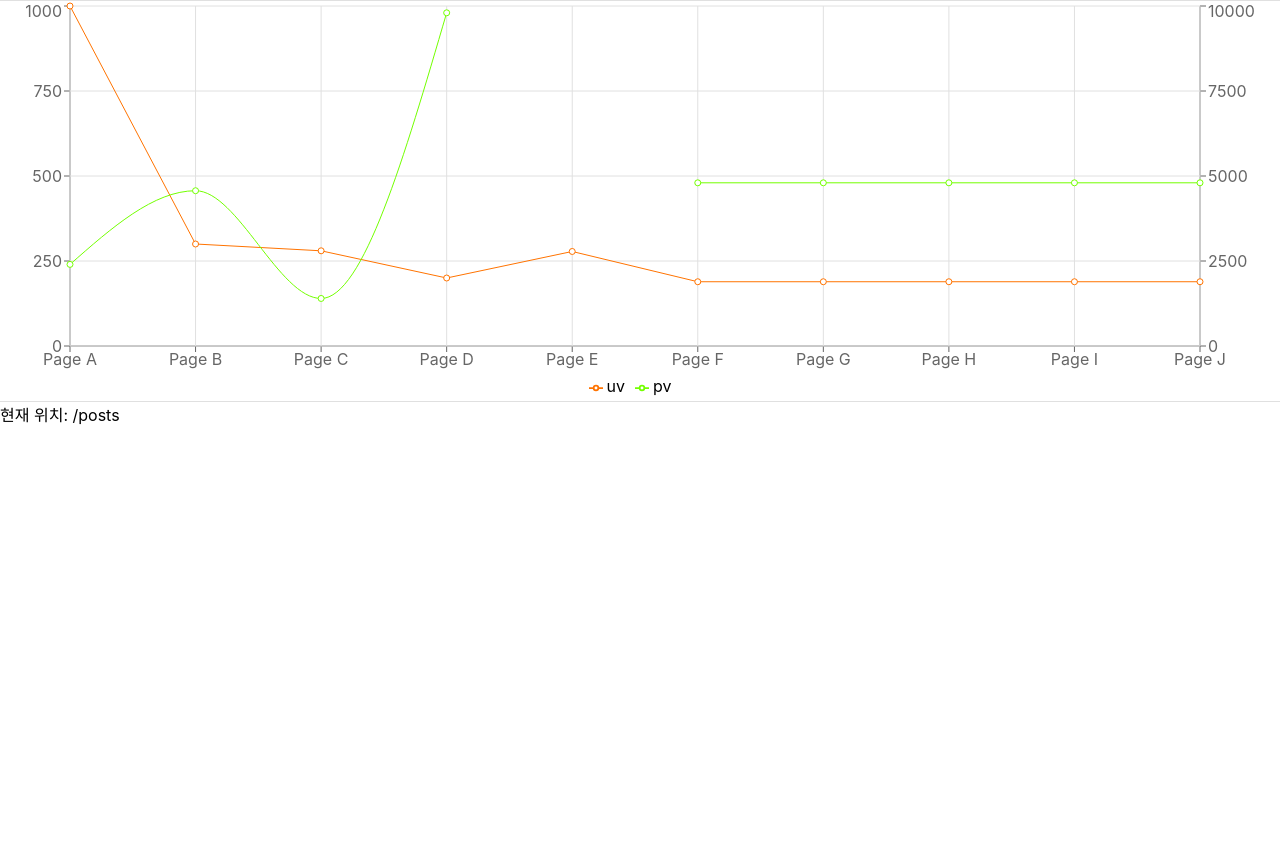
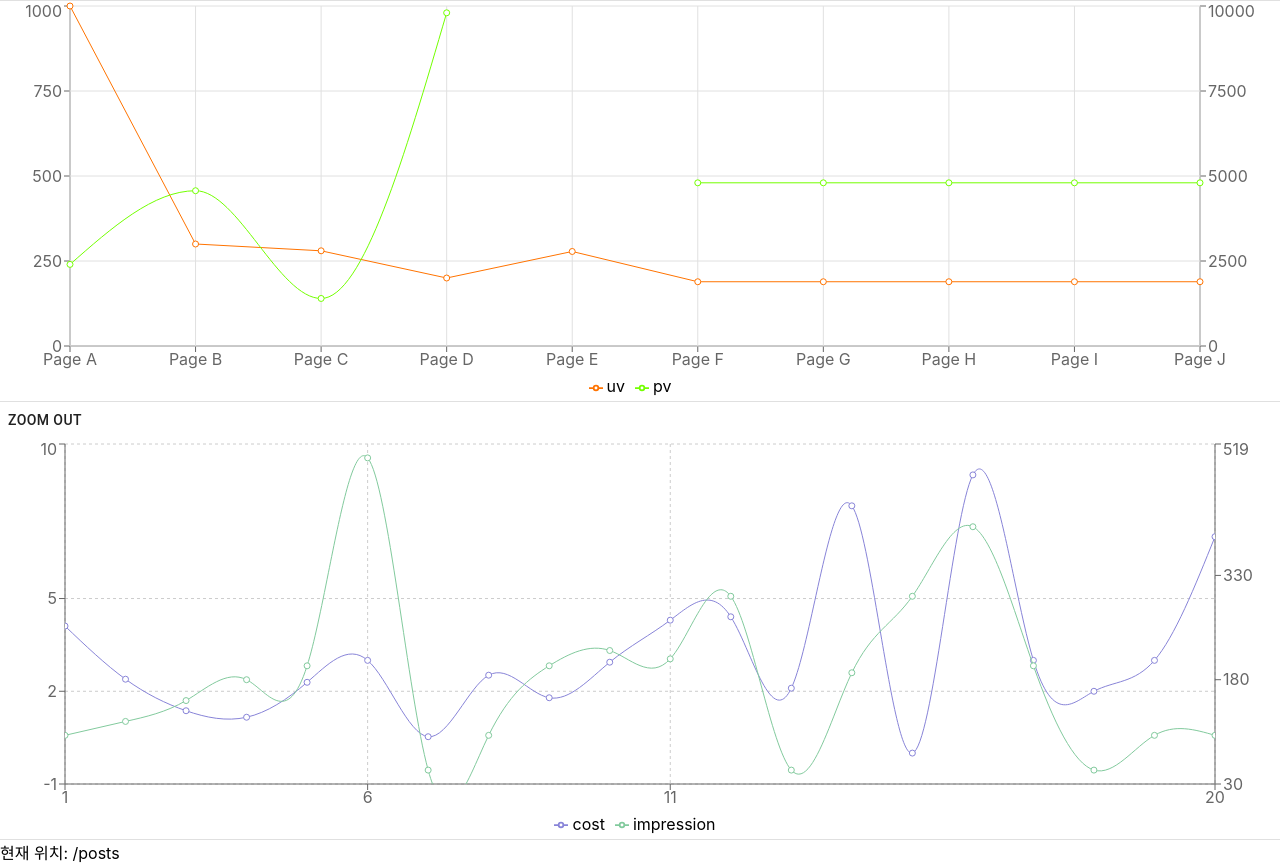
Before and after one commit to chinjja/react-router-demo, a React (Create React App) app: page /posts in a window 1280 px wide. Shown: the part 743-1607 px from the top of the page. Before the commit the page ends 1169 px from the top, so only its background shows below. Built offline with nearby package versions, Linux system fonts and the light colour scheme.

Commit message:
zoomable

```diff
--- a/src/App.tsx
+++ b/src/App.tsx
@@ -4,6 +4,7 @@ import { Home, About, Posts, NivoChart, ReChart } from './pages';
 import Menu from './components/Menu';
 import ShowPageInfo from './components/ShowPageInfo';
 import { Divider } from '@material-ui/core';
+import HighlightAndZoomLineChart from './pages/HighlightAndZoomLineChart';
 
 class App extends React.Component {
   render() {
@@ -18,6 +19,8 @@ class App extends React.Component {
         <Divider />
         <ReChart />
         <Divider />
+        <HighlightAndZoomLineChart />
+        <Divider />
         <ShowPageInfo/>
       </div>
     );
--- /dev/null
+++ b/src/pages/HighlightAndZoomLineChart.tsx
@@ -0,0 +1,176 @@
+import React, { PureComponent } from 'react';
+import Rechart, { LineChart, CartesianGrid, XAxis, YAxis, Tooltip, Line, ReferenceArea, AxisDomain, ResponsiveContainer, Legend } from 'recharts';
+import { Button } from '@material-ui/core';
+
+type DataKey = 'name' | 'cost' | 'impression';
+
+interface Data {
+    name: number;
+    cost: number;
+    impression: number;
+}
+
+const data: Data[] = [
+    { name: 1, cost: 4.11, impression: 100 },
+    { name: 2, cost: 2.39, impression: 120 },
+    { name: 3, cost: 1.37, impression: 150 },
+    { name: 4, cost: 1.16, impression: 180 },
+    { name: 5, cost: 2.29, impression: 200 },
+    { name: 6, cost: 3, impression: 499 },
+    { name: 7, cost: 0.53, impression: 50 },
+    { name: 8, cost: 2.52, impression: 100 },
+    { name: 9, cost: 1.79, impression: 200 },
+    { name: 10, cost: 2.94, impression: 222 },
+    { name: 11, cost: 4.3, impression: 210 },
+    { name: 12, cost: 4.41, impression: 300 },
+    { name: 13, cost: 2.1, impression: 50 },
+    { name: 14, cost: 8, impression: 190 },
+    { name: 15, cost: 0, impression: 300 },
+    { name: 16, cost: 9, impression: 400 },
+    { name: 17, cost: 3, impression: 200 },
+    { name: 18, cost: 2, impression: 50 },
+    { name: 19, cost: 3, impression: 100 },
+    { name: 20, cost: 7, impression: 100 },
+];
+
+const getAxisYDomain = (from: React.Key, to: React.Key, ref: DataKey, offset: number) => {
+    const refData = data.slice(Number(from) -1, Number(to));
+    let [bottom, top] = [refData[0][ref], refData[0][ref]];
+    refData.forEach(d => {
+        if(d[ref] > top) top = d[ref];
+        if(d[ref] < bottom) bottom = d[ref];
+    });
+
+    return [(bottom | 0) - offset, (top | 0) + offset];
+}
+
+interface HighlightAndZoomLineChartState {
+    data: Data[];
+    left: React.Key;
+    right: React.Key;
+    refAreaLeft: React.Key;
+    refAreaRight: React.Key;
+    top: AxisDomain;
+    bottom: AxisDomain;
+    top2: AxisDomain;
+    bottom2: AxisDomain;
+    animation: boolean;
+}
+
+export default class HighlightAndZoomLineChart extends PureComponent<{}, HighlightAndZoomLineChartState> {
+    constructor(props: {}) {
+        super(props);
+        this.state = {
+            data: data,
+            left: 'dataMin',
+            right: 'dataMax',
+            refAreaLeft: '',
+            refAreaRight: '',
+            top: 'dataMax+1',
+            bottom: 'dataMin-1',
+            top2: 'dataMax+20',
+            bottom2: 'dataMin-20',
+            animation: true,
+        };
+    }
+
+    zoom() {
+        let { refAreaLeft, refAreaRight, data } = this.state;
+
+        if(refAreaLeft === refAreaRight || refAreaRight === '') {
+            this.setState({
+                refAreaLeft: '',
+                refAreaRight: '',
+            });
+            return;
+        }
+
+        if(refAreaLeft > refAreaRight) [refAreaLeft, refAreaRight] = [refAreaRight, refAreaLeft];
+
+        const [bottom, top] = getAxisYDomain(refAreaLeft, refAreaRight, 'cost', 1);
+        const [bottom2, top2] = getAxisYDomain(refAreaLeft, refAreaRight, 'impression', 50);
+
+        this.setState({
+            refAreaLeft: '',
+            refAreaRight: '',
+            data: data.slice(),
+            left: refAreaLeft,
+            right: refAreaRight,
+            bottom,
+            top,
+            bottom2,
+            top2,
+        });
+    }
+
+    zoomOut() {
+        const { data } = this.state;
+        this.setState({
+            data: data.slice(),
+            refAreaLeft: '',
+            refAreaRight: '',
+            left: 'dataMin',
+            right: 'dataMax',
+            top: 'dataMax+1',
+            bottom: 'dataMin',
+            top2: 'dataMax+50',
+            bottom2: 'dataMin+50',
+        });
+    }
+
+    render() {
+        const {
+            data, left, right, refAreaLeft, refAreaRight, top, bottom, top2, bottom2, animation
+        } = this.state;
+        return (
+            <div>
+                <Button
+                    onClick={this.zoomOut.bind(this)}
+                >
+                    Zoom Out
+                </Button>
+                <ResponsiveContainer
+                    width='100%'
+                    height={400}
+                >
+                    <LineChart
+                        data={data}
+                        onMouseDown={e => this.setState({ refAreaLeft: e.activeLabel })}
+                        onMouseMove={e => this.state.refAreaLeft && this.setState({ refAreaRight: e.activeLabel })}
+                        onMouseUp={this.zoom.bind(this)}
+                    >
+                        <CartesianGrid strokeDasharray='3 3' />
+                        <XAxis
+                            allowDataOverflow
+                            dataKey='name'
+                            domain={[left, right]}
+                            type='number'
+                        />
+                        <YAxis
+                            allowDataOverflow
+                            domain={[bottom, top]}
+                            type='number'
+                            yAxisId={1}
+                        />
+                        <YAxis
+                            orientation='right'
+                            allowDataOverflow
+                            domain={[bottom2, top2]}
+                            type='number'
+                            yAxisId={2}
+                        />
+                        <Tooltip />
+                        <Legend />
+                        <Line isAnimationActive={animation} yAxisId={1} type='natural' dataKey='cost' stroke='#8884d8' animationDuration={300} />
+                        <Line isAnimationActive={animation} yAxisId={2} type='natural' dataKey='impression' stroke='#82ca9d' animationDuration={300} />
+                        {
+                            (refAreaLeft && refAreaRight) ? (
+                                <ReferenceArea yAxisId={1} x1={refAreaLeft} x2={refAreaRight} strokeOpacity={0.3} />
+                            ) : null
+                        }
+                    </LineChart>
+                </ResponsiveContainer>
+            </div>
+        );
+    }
+}
```
